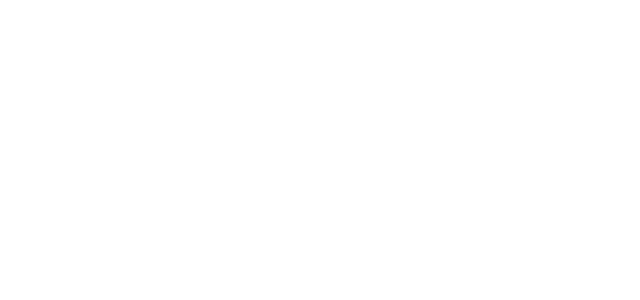
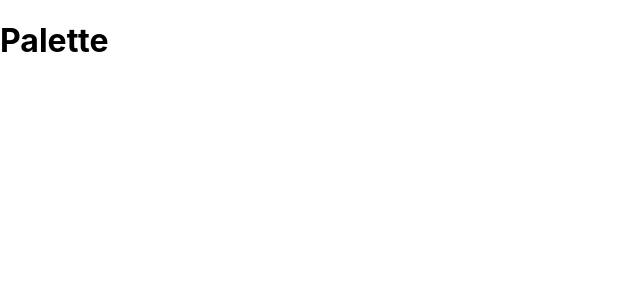
Before and after one commit to richtrunzo/azul-color-picker, a React (Create React App) app: page / in a window 1280 px wide. Shown: the top 300 px of the page, without its empty margins (0-640 px from the left). Built offline with nearby package versions, Linux system fonts and the light colour scheme.

Commit message:
Updated Palette component.

```diff
--- a/src/pallette.js
+++ b/src/pallette.js
@@ -4,6 +4,7 @@
 function Palette(){
   return <div className="palette">
           <div className="palette-colors">
+            <h1>Palette</h1>
 
           </div>
 
```
